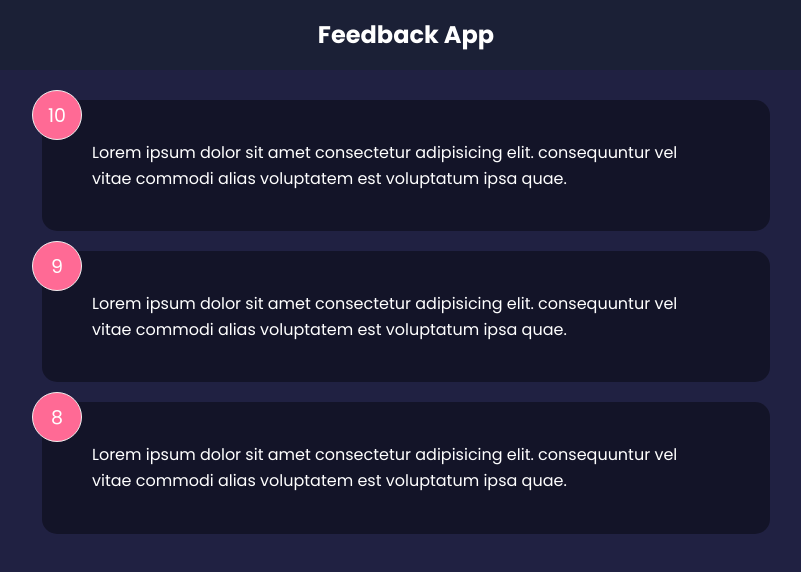
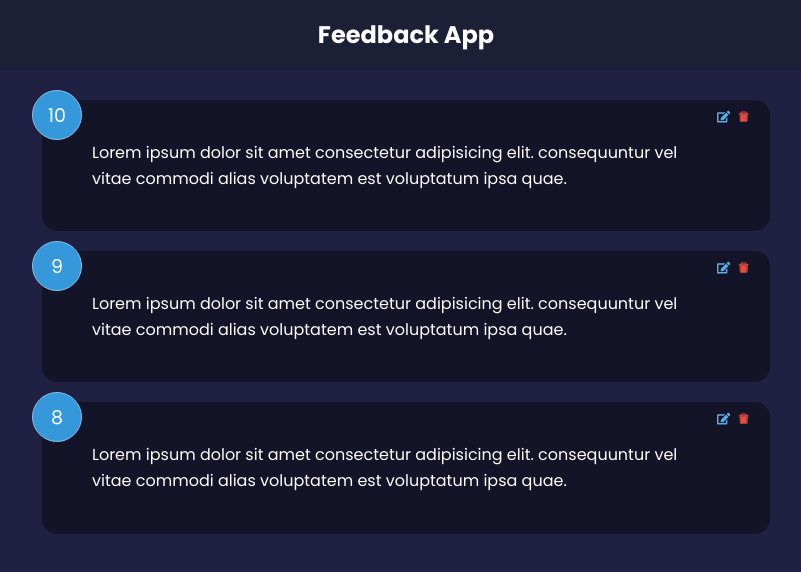
Before and after one commit to RizwanTariq/user-feedback-app, a React (Create React App) app: page / in a window 1280 px wide. Shown: the top 572 px of the page, without its empty margins (234-1035 px from the left). Built offline with nearby package versions, Linux system fonts and the light colour scheme.

Commit message:
Remove feedback implemented.

```diff
--- a/package.json
+++ b/package.json
@@ -8,7 +8,9 @@
     "@testing-library/user-event": "^13.5.0",
     "react": "^17.0.2",
     "react-dom": "^17.0.2",
+    "react-icons": "^4.3.1",
     "react-scripts": "5.0.0",
+    "sweetalert2": "^11.3.2",
     "web-vitals": "^2.1.2"
   },
   "scripts": {
--- a/src/App.js
+++ b/src/App.js
@@ -1,16 +1,27 @@
 import { useState } from "react";
 import Header from "./components/Header";
 import feedbackData from "./data/feedbackData";
+import FeedbackList from "./components/FeedbackList";
+import confirmAlert from "./utils/confirmAlert";
 import "./App.css";
-import FeedbackList from "./components/FeedbackList";
 
 function App() {
   const [feedbackList, setFeedbackList] = useState(feedbackData);
+
+  const handleFeedbackRemove = (id) => {
+    const newList = feedbackList.filter((item) => item.id !== id);
+
+    confirmAlert(() => setFeedbackList(newList));
+  };
+
   return (
     <>
       <Header />
       <div className="container">
-        <FeedbackList feedbackList={feedbackList} />
+        <FeedbackList
+          feedbackList={feedbackList}
+          onRemove={handleFeedbackRemove}
+        />
       </div>
     </>
   );
--- a/src/components/FeedbackItem.jsx
+++ b/src/components/FeedbackItem.jsx
@@ -1,10 +1,18 @@
+import { AiTwotoneDelete } from "react-icons/ai";
+import { FaEdit } from "react-icons/fa";
 import Card from "./common/Card";
 
-export default function FeedbackItem({ rating, text }) {
+export default function FeedbackItem({ item, onRemove }) {
   return (
     <Card reverse={true}>
-      <div className="num-display">{rating}</div>
-      <div className="text-display">{text}</div>
+      <div className="num-display">{item.rating}</div>
+      <button className="edit">
+        <FaEdit color="#5DADE2" />
+      </button>
+      <button className="close" onClick={() => onRemove(item.id)}>
+        <AiTwotoneDelete color="#E74C3C" />
+      </button>
+      <div className="text-display">{item.text}</div>
     </Card>
   );
 }
--- a/src/components/FeedbackList.jsx
+++ b/src/components/FeedbackList.jsx
@@ -1,10 +1,10 @@
 import FeedbackItem from "./FeedbackItem";
-export default function FeedbackList({ feedbackList }) {
+export default function FeedbackList({ feedbackList, onRemove }) {
   if (!feedbackList || feedbackList.length === 0) return <p>No feedback yet</p>;
   return (
     <div className="feedback-list">
       {feedbackList.map((item) => (
-        <FeedbackItem key={item.id} rating={item.rating} text={item.text} />
+        <FeedbackItem key={item.id} item={item} onRemove={onRemove} />
       ))}
     </div>
   );
--- a/src/index.css
+++ b/src/index.css
@@ -69,7 +69,7 @@ header {
   text-align: center;
   border-radius: 50%;
   font-size: 19px;
-  border: 1px #eee solid;
+  border: 1px #85c1e9 solid;
   transition: 0.3s;
 }
 
@@ -87,7 +87,7 @@ header {
 
 .rating li:hover,
 .num-display {
-  background: #ff6a95;
+  background: #3498db;
   color: #fff;
 }
 
--- /dev/null
+++ b/src/utils/confirmAlert.js
@@ -0,0 +1,24 @@
+import Swal from "sweetalert2";
+
+async function confirmAlert(callback) {
+  const result = await Swal.fire({
+    title: "Are you sure?",
+    text: "You won't be able to revert this!",
+    icon: "warning",
+    showCancelButton: true,
+    confirmButtonColor: "#5DADE2",
+    cancelButtonColor: "#E74C3C",
+    confirmButtonText: "Yes, delete it!",
+  });
+  if (result.isConfirmed) {
+    callback();
+    Swal.fire({
+      title: "Deleted!",
+      text: "Deleted successfully.",
+      icon: "success",
+      confirmButtonColor: "#5DADE2",
+    });
+  }
+}
+
+export default confirmAlert;
```
Also changed, not shown: 1 other file (tests, documents, lock files or other folders).
